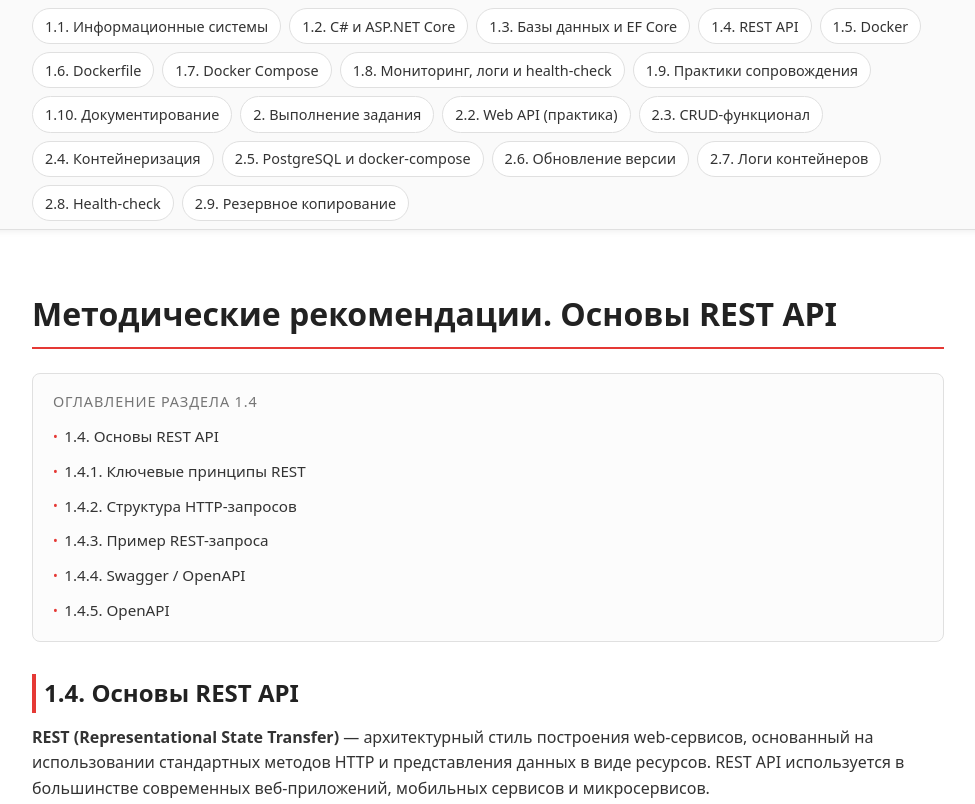
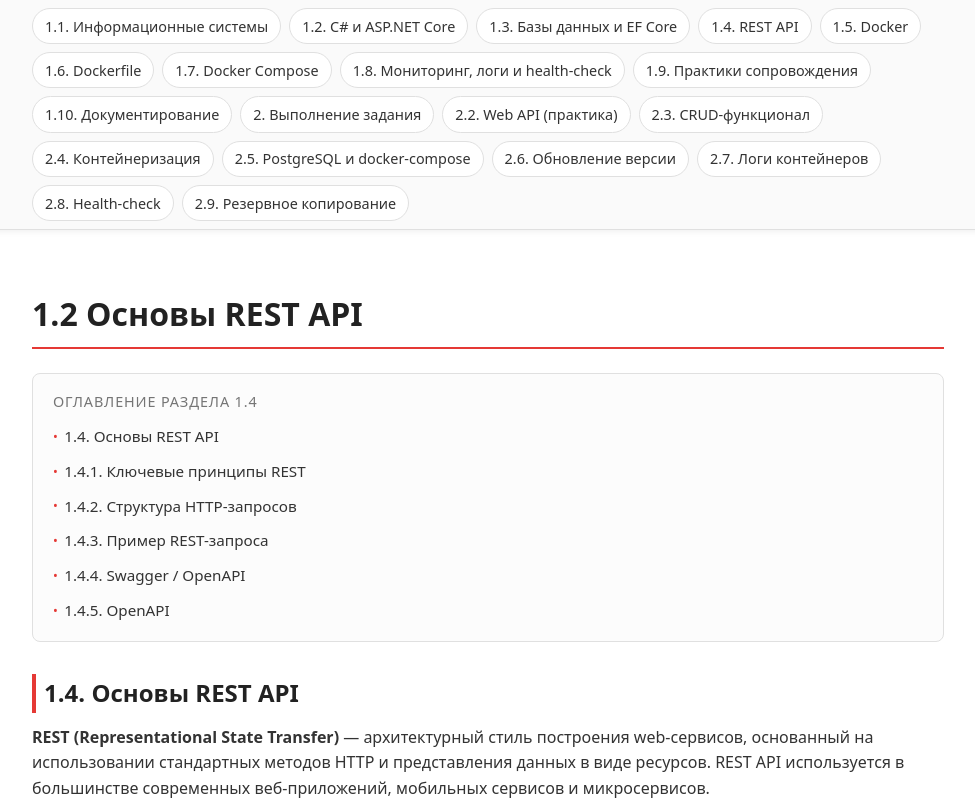
Before and after one commit to OlgaKraven/DKIP.PP.PM.06-method, a plain HTML site: page restApi.htm in a window 1280 px wide. Shown: the top 804 px of the page, without its empty margins (152-1127 px from the left). Drawn offline with Linux system fonts and the light colour scheme.

Commit message:
Update restApi.htm

```diff
--- a/restApi.htm
+++ b/restApi.htm
@@ -35,7 +35,7 @@
 </nav>
 
   <main class="page">
-    <h1>Методические рекомендации. Основы REST API</h1>
+    <h1>1.2 Основы REST API</h1>
 
     <!-- Навигация по темам -->
     <nav class="nav-topics">
```
